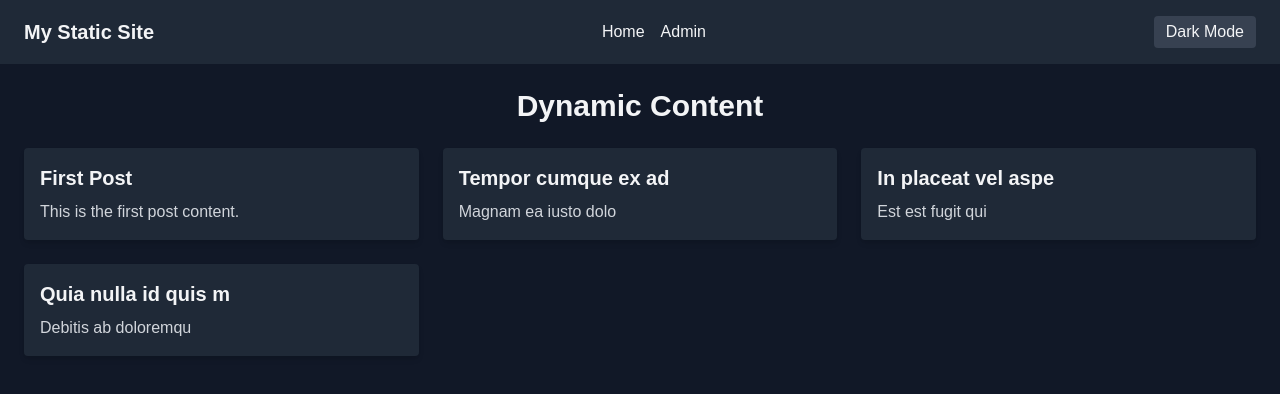
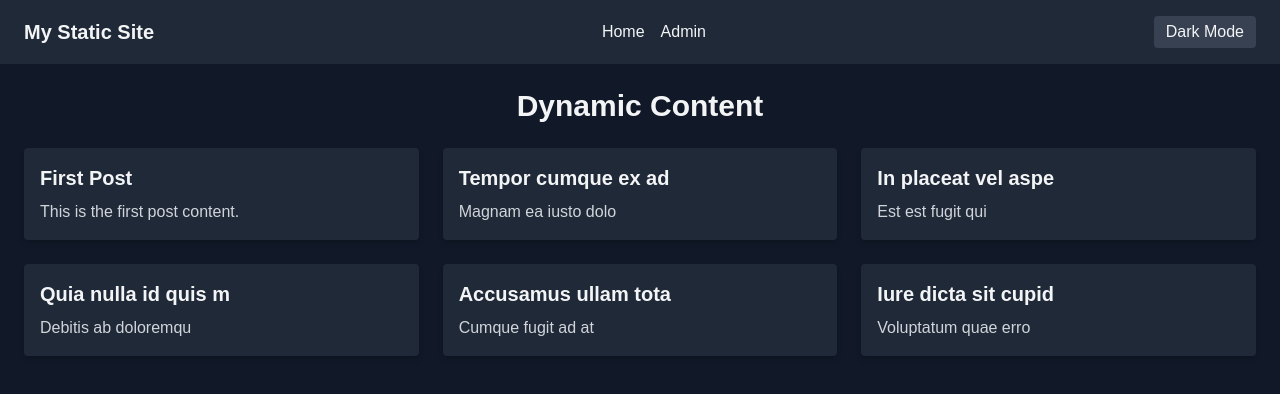
Before and after one commit to itisusama/static-site, a Next.js app: page / in a window 1280 px wide. Shown: the top 394 px of the page. Built offline with nearby package versions, Linux system fonts and the light colour scheme.

Commit message:
local host set

```diff
--- a/pages/admin.js
+++ b/pages/admin.js
@@ -7,14 +7,14 @@ export default function Admin() {
   const [content, setContent] = useState('');
 
   useEffect(() => {
-    fetch('https://static-site-smoky.vercel.app/api/posts')
+    fetch('http://localhost:3000/api/posts')
       .then((res) => res.json())
       .then((data) => setPosts(data));
   }, []);
 
   const handleAdd = async () => {
     const newPost = { title, content };
-    const res = await fetch('https://static-site-smoky.vercel.app/api/posts', {
+    const res = await fetch('http://localhost:3000/api/posts', {
       method: 'POST',
       headers: { 'Content-Type': 'application/json' },
       body: JSON.stringify(newPost),
@@ -26,7 +26,7 @@ export default function Admin() {
   };
 
   const handleDelete = async (id) => {
-    await fetch('https://static-site-smoky.vercel.app/api/posts', {
+    await fetch('http://localhost:3000/api/posts', {
       method: 'DELETE',
       headers: { 'Content-Type': 'application/json' },
       body: JSON.stringify({ id }),
--- a/pages/index.js
+++ b/pages/index.js
@@ -1,6 +1,4 @@
 "use client"
-import fs from 'fs';
-import path from 'path';
 
 export default function Home({ posts }) {
   return (
@@ -22,8 +20,7 @@ export default function Home({ posts }) {
 }
 
 export async function getServerSideProps() {
-  const filePath = path.join(process.cwd(), 'public', 'data.json');
-  const jsonData = fs.readFileSync(filePath, 'utf-8');
-  const posts = JSON.parse(jsonData);
+  const res = await fetch('http://localhost:3000/api/posts');
+  const posts = await res.json();
   return { props: { posts } };
 }
--- a/public/data.json
+++ b/public/data.json
@@ -18,5 +18,15 @@
     "id": 1734563191124,
     "title": "Quia nulla id quis m",
     "content": "Debitis ab doloremqu"
+  },
+  {
+    "id": 1734563842497,
+    "title": "Accusamus ullam tota",
+    "content": "Cumque fugit ad at "
+  },
+  {
+    "id": 1734563924914,
+    "title": "Iure dicta sit cupid",
+    "content": "Voluptatum quae erro"
   }
 ]
```
